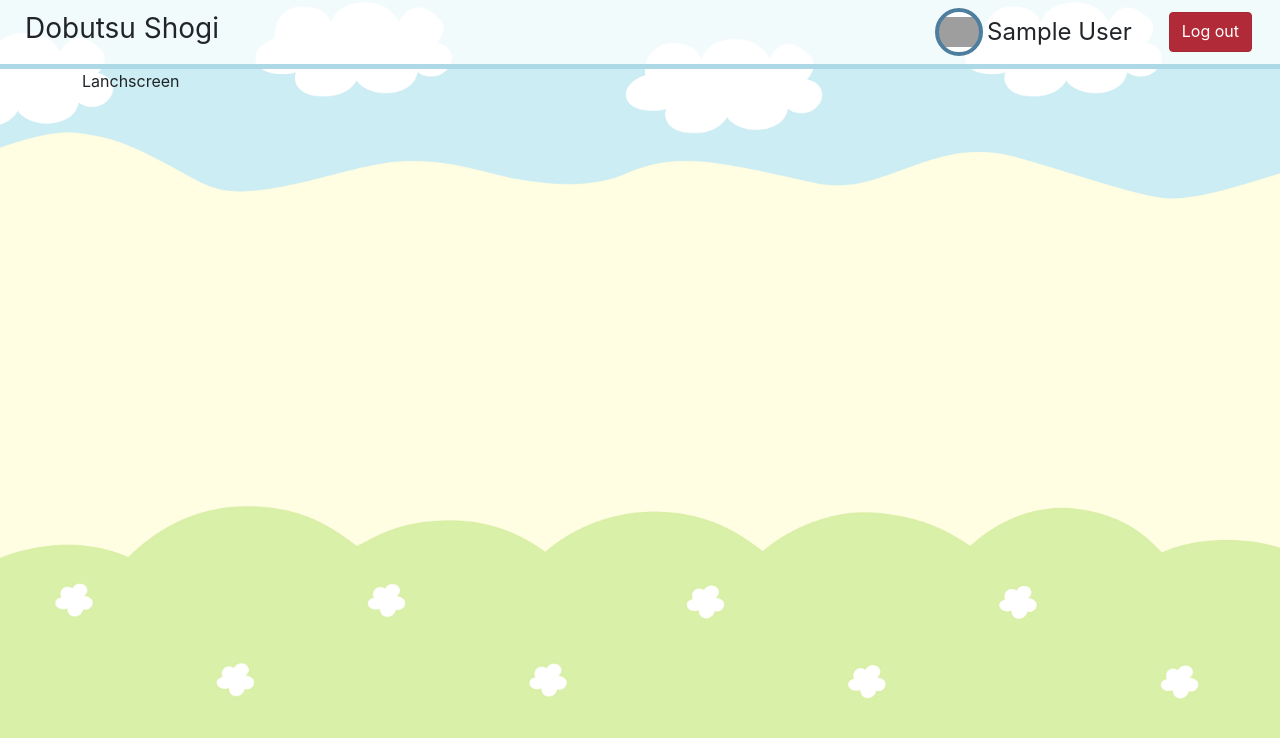
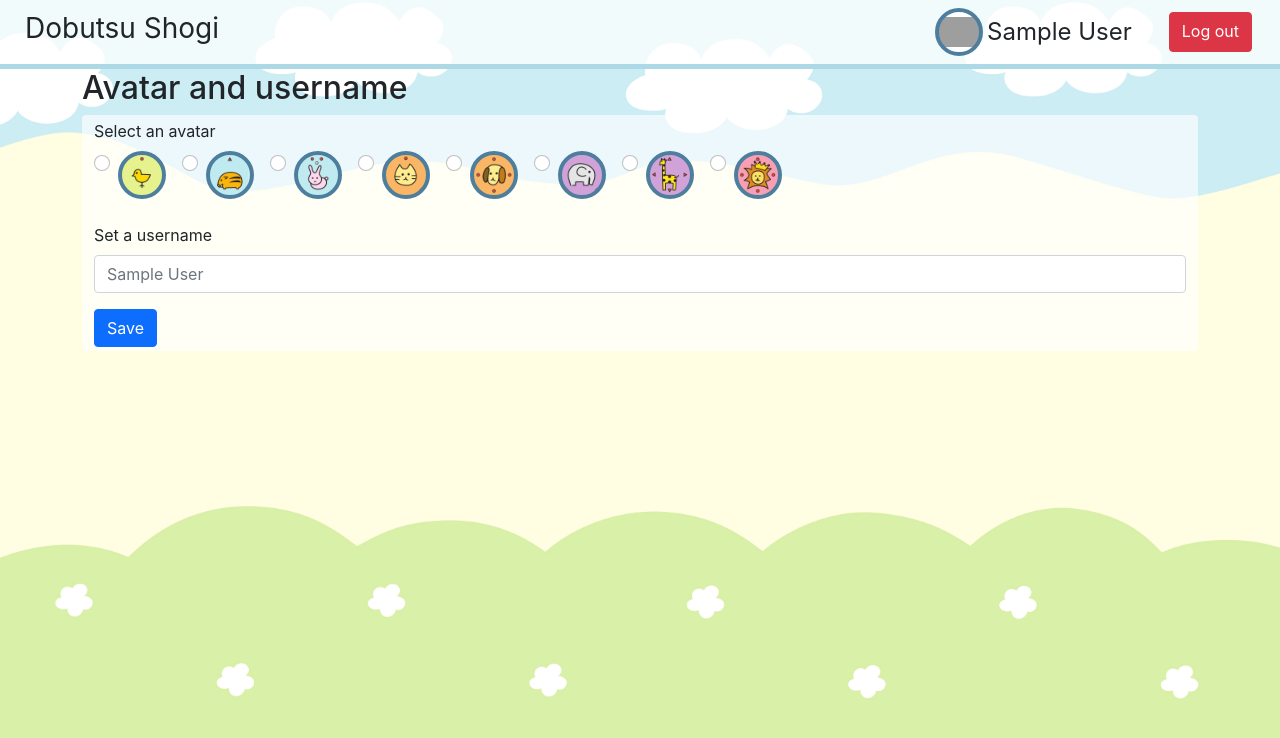
Before and after one commit to ivanburda1986/dobutsu-shogi, a React (Create React App) app: page /profile in a window 1280 px wide. Before the commit this address led to /. Shown: the top 738 px of the page. Built offline with nearby package versions, Linux system fonts and the light colour scheme; no server answers; sample sign-in values are in the browser's storage; grey boxes are pictures that could not be loaded.

Commit message:
action for newly logged registered user

```diff
--- a/src/App.tsx
+++ b/src/App.tsx
@@ -23,8 +23,8 @@ export interface UserDataInterface {
 export default function App() {
   const [userLoggedIn, setUserLoggedIn] = React.useState<boolean>(false);
   const [loggedInUserEmail, setLoggedInUserEmail] = React.useState<string | null>("");
-  const [loggedInUserUsername, setLoggedInUserUsername] = React.useState<string | null>("");
-  const [loggedInUserAvatarImg, setLoggedInUserAvatarImg] = React.useState<string | null>("");
+  const [loggedInUserUsername, setLoggedInUserUsername] = React.useState<string | null>();
+  const [loggedInUserAvatarImg, setLoggedInUserAvatarImg] = React.useState<string | null>();
   const navigate = useNavigate();
 
   onAuthStateChanged(auth, (user) => {
@@ -69,6 +69,12 @@ export default function App() {
     }
   }, [userLoggedIn]);
 
+  React.useEffect(() => {
+    if (userLoggedIn && !loggedInUserUsername) {
+      navigate("../profile", { replace: false });
+    }
+  }, [userLoggedIn]);
+
   return (
     <>
       <AppContext.Provider value={providedContext}>
--- a/src/Profile/Profile.tsx
+++ b/src/Profile/Profile.tsx
@@ -17,6 +17,12 @@ export const Profile: React.FC = () => {
   const shouldBeChecked = (optionName: string) => {
     return appContext.loggedInUserAvatarImg === optionName;
   };
+
+  React.useEffect(() => {
+    if (!appContext.loggedInUserAvatarImg || !appContext.loggedInUserUsername) {
+      setAvatarUsernameEditModeOn(true);
+    }
+  }, []);
 
   return (
     <Container>
```
Also changed, not shown: public/images/placeholder.png (added).
